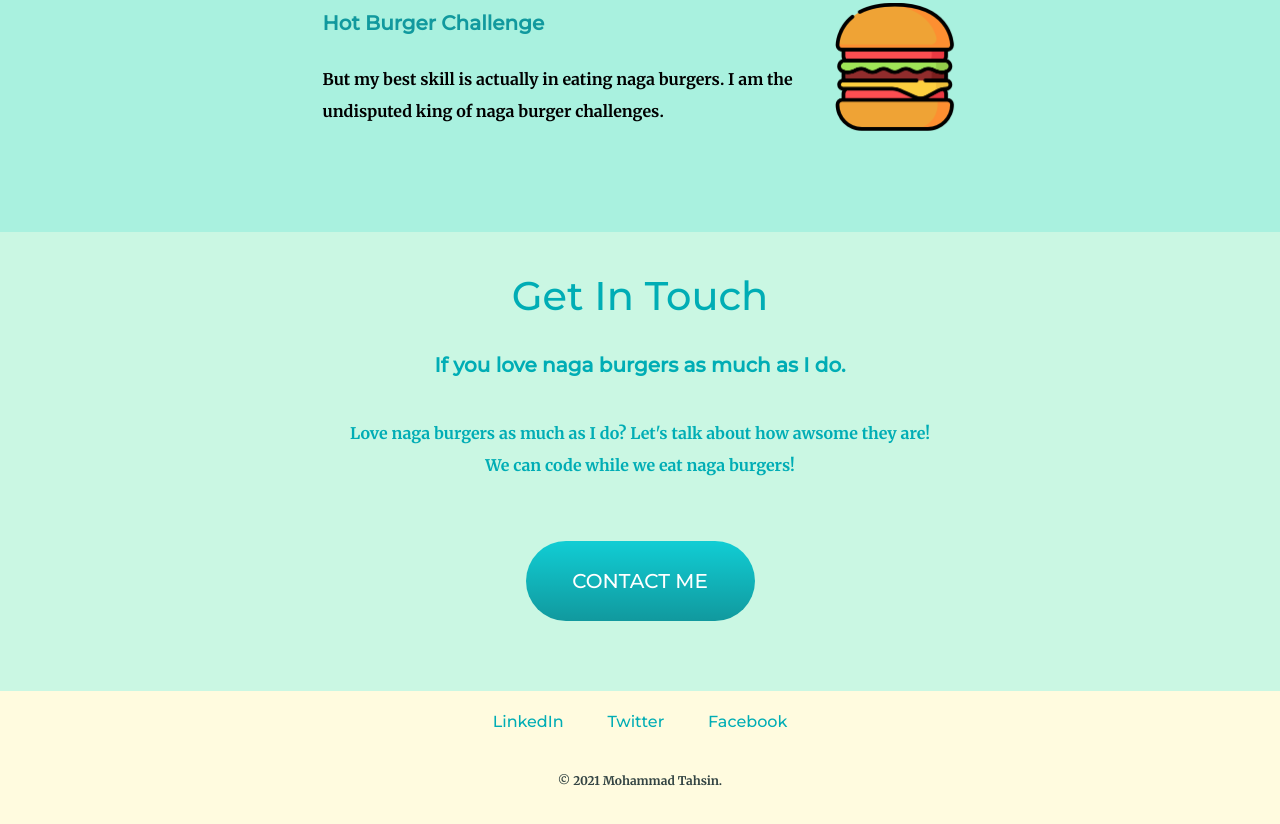
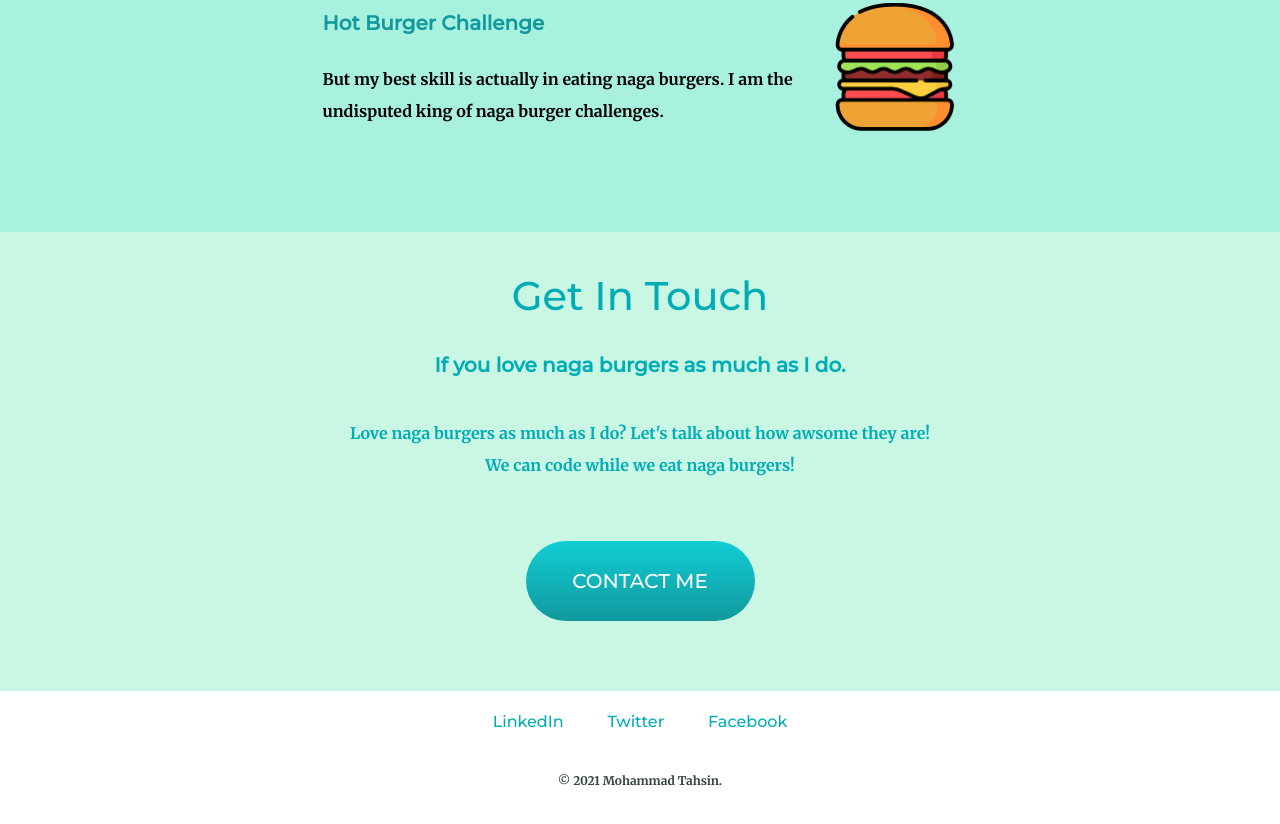
Before and after one commit to tahsin-o/CV_, a plain HTML site: page index.html in a window 1280 px wide. Shown: the part 1755-2579 px from the top of the page. Drawn offline with Linux system fonts and the light colour scheme.

Commit message:
Update styles.css

```diff
--- a/css/styles.css
+++ b/css/styles.css
@@ -94,7 +94,7 @@ h3{
 
 
 .bottom-container{
-    background-color: #fffbdf;
+    background-color: #ffffff;
     padding: 20px 0px;
 }
 .contact-me{
```
